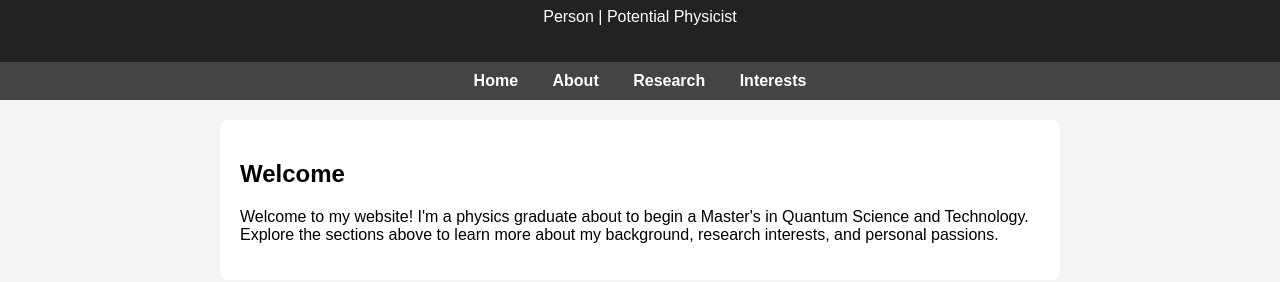
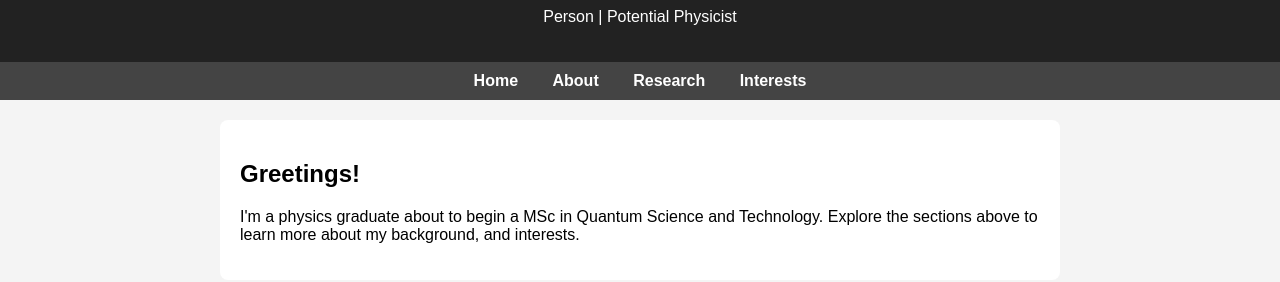
Before and after one commit to Sean-Alexander/sean-alexander.github.io, a plain HTML site: page index.html in a window 1280 px wide. Shown: the part 256-538 px from the top of the page. Drawn offline with Linux system fonts and the light colour scheme.

Commit message:
Update index.html

```diff
--- a/index.html
+++ b/index.html
@@ -18,8 +18,8 @@
     <a href="interests.html">Interests</a>
   </nav>
   <main>
-    <h2>Welcome</h2>
-    <p>Welcome to my website! I'm a physics graduate about to begin a Master's in Quantum Science and Technology. Explore the sections above to learn more about my background, research interests, and personal passions.</p>
+    <h2>Greetings!</h2>
+    <p>I'm a physics graduate about to begin a MSc in Quantum Science and Technology. Explore the sections above to learn more about my background, and interests.</p>
   </main>
 </body>
 </html>
```
